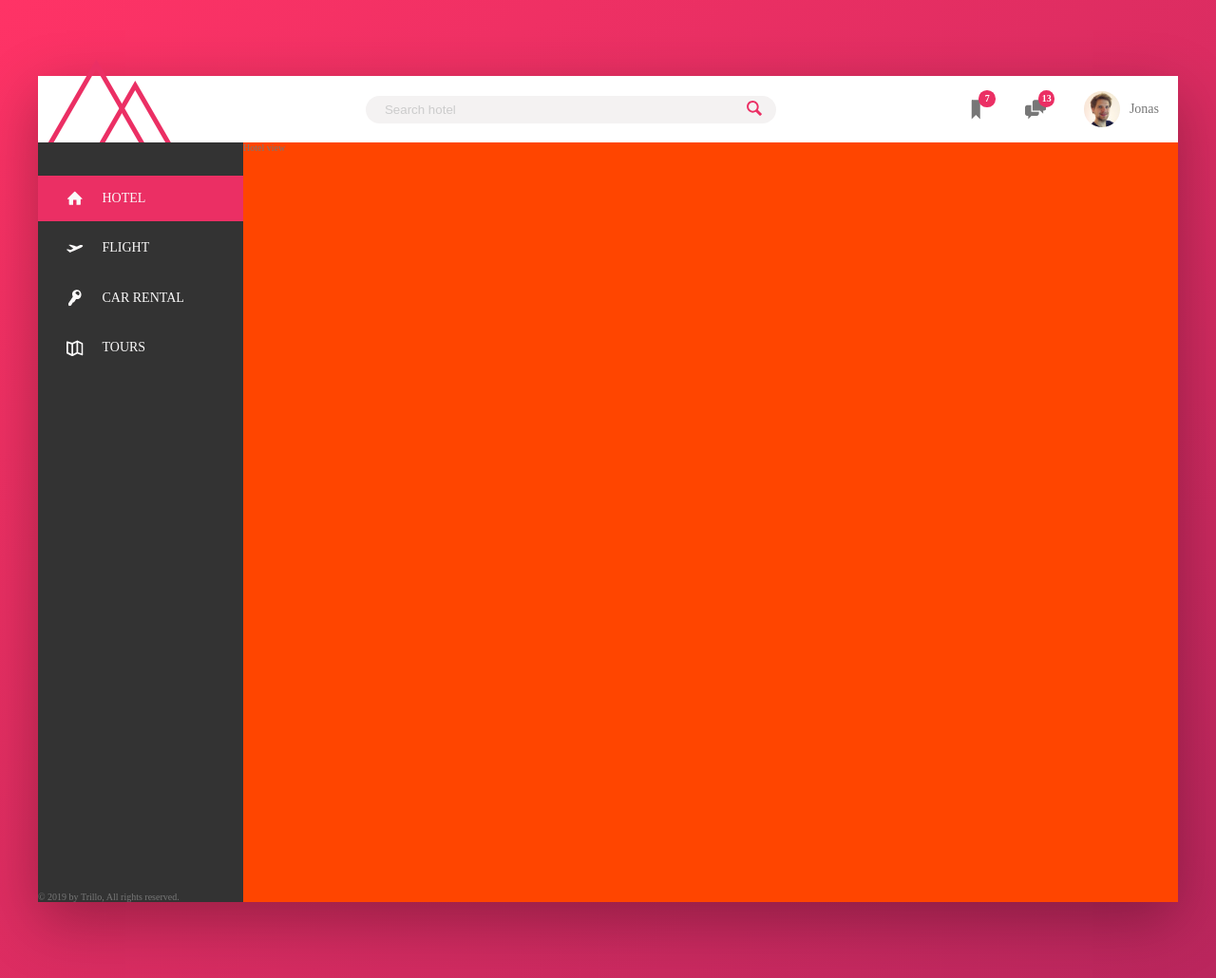
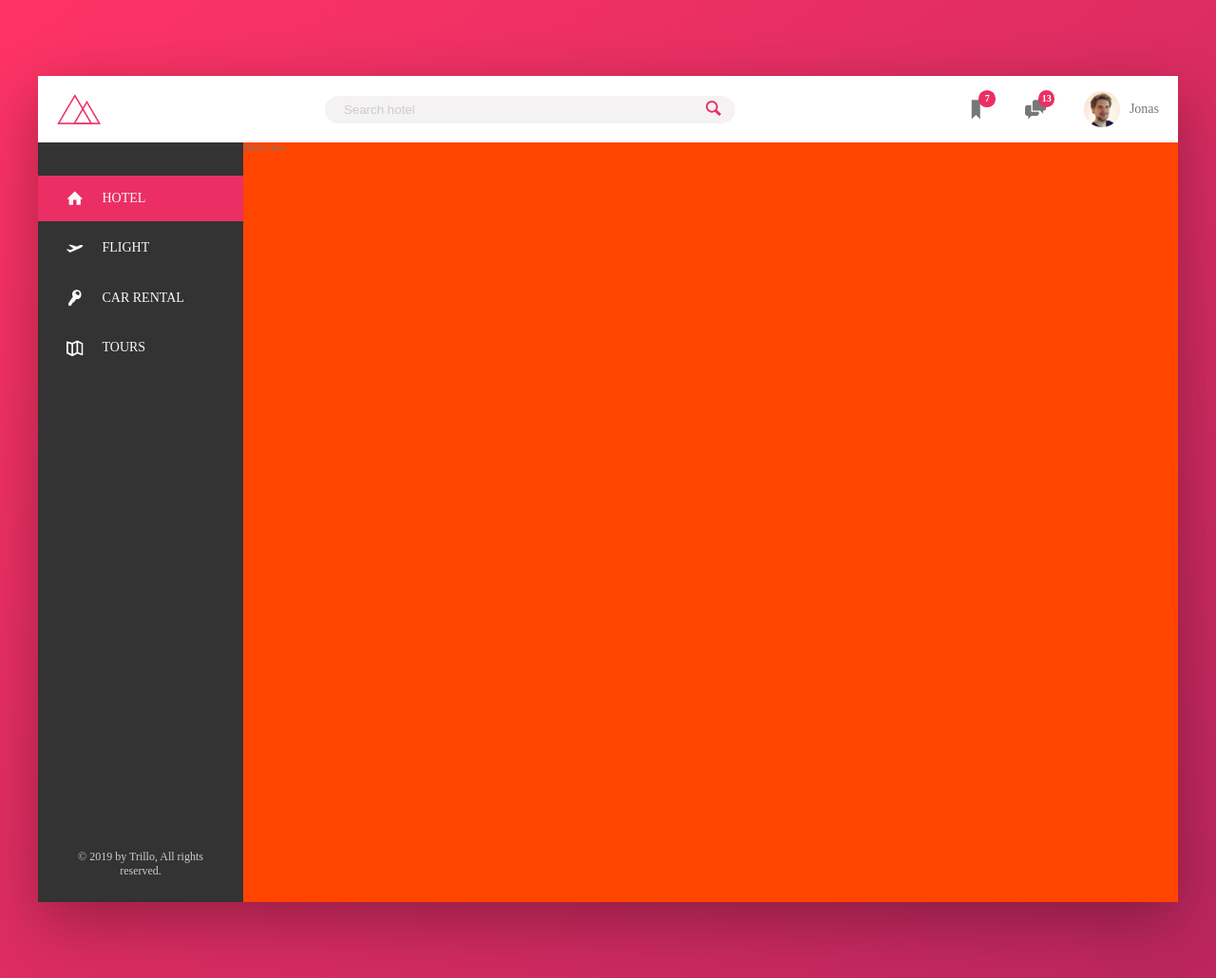
Before and after one commit to Slashflex/Trillo, a website: page index.html in a window 1280 px wide. Shown: the whole page at 95% size. Drawn offline with nearby package versions, Linux system fonts and the light colour scheme; files that its build step writes are made by us from their sources.

Commit message:
legal + logo rules added

```diff
--- a/sass/pages/_layout.scss
+++ b/sass/pages/_layout.scss
@@ -41,3 +41,15 @@
 
     flex: 1;
 }
+
+.legal {
+    font-size: 1.2rem;
+    color: $color-gray-light-4;
+    text-align: center;
+    padding: 2.5rem;
+}
+
+.logo {
+    height: 3.25rem;
+    margin-left: 2rem;
+}
```
